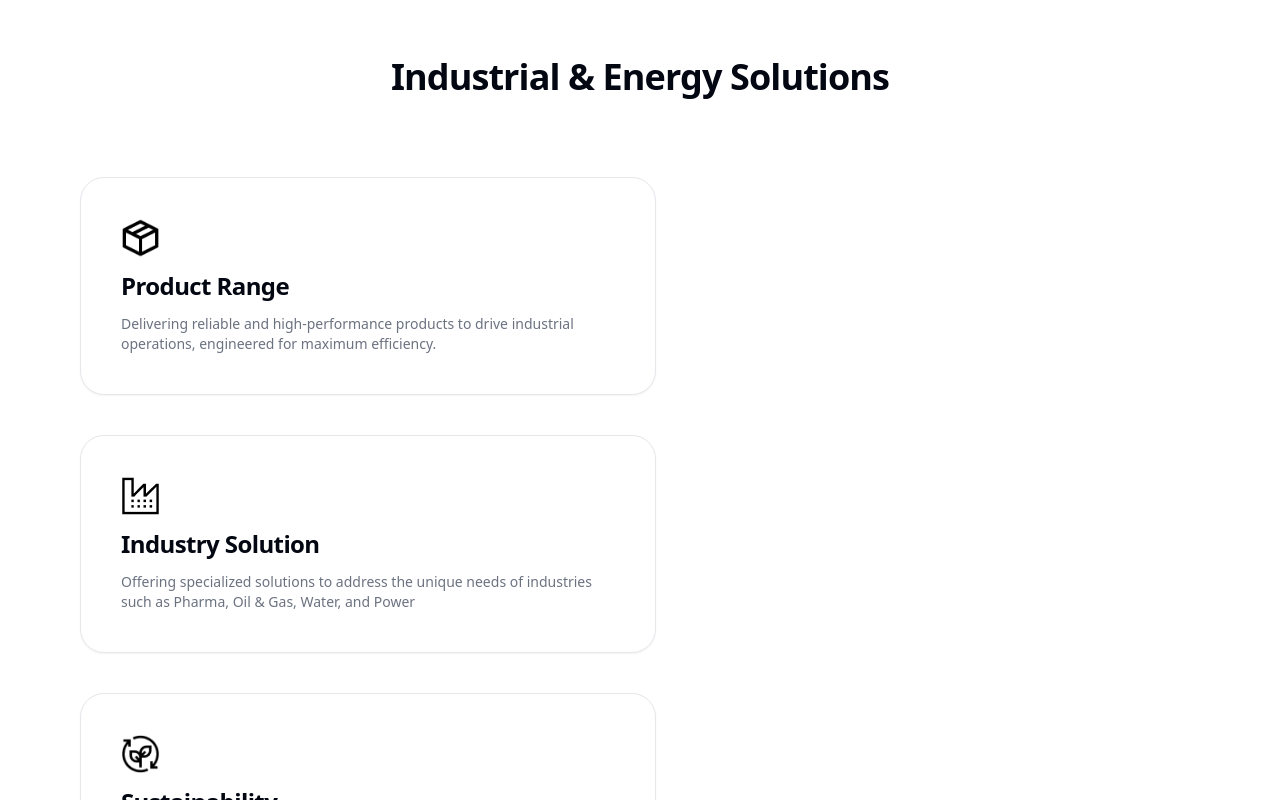
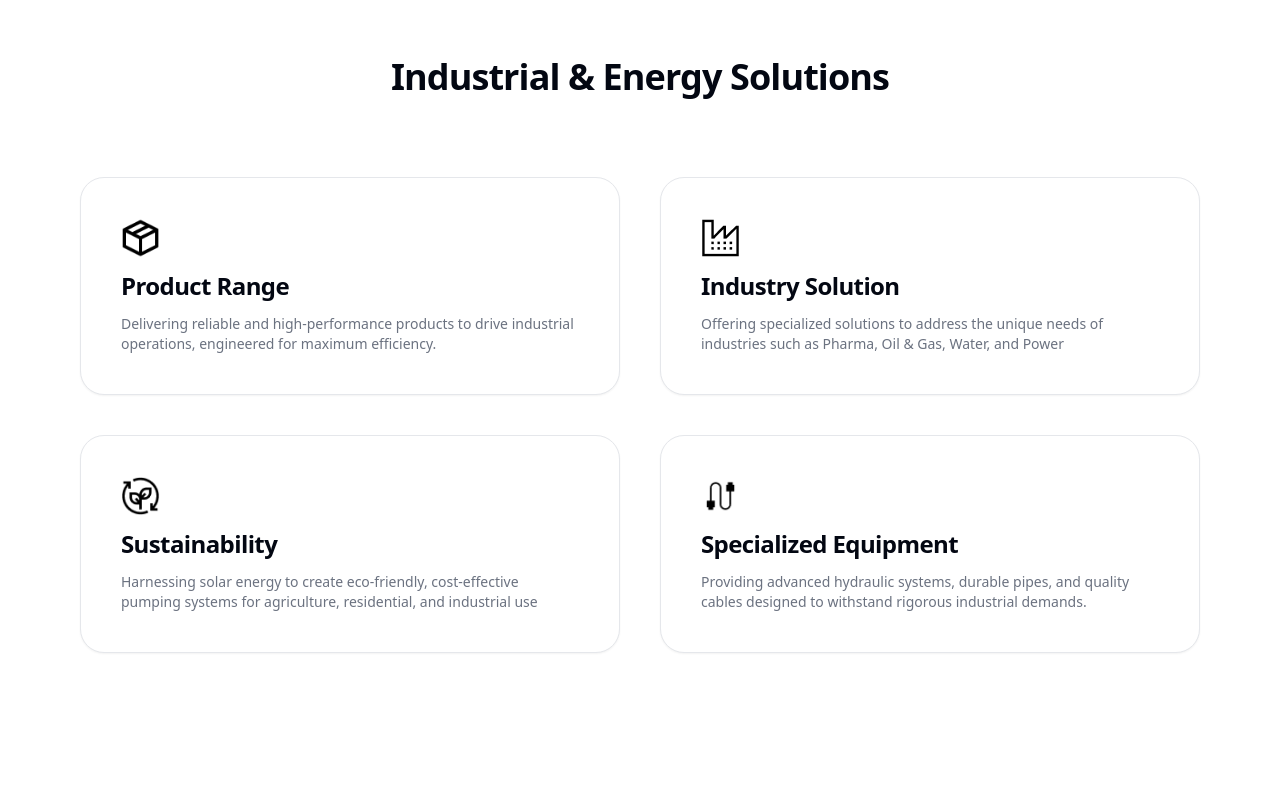
Before and after one commit to subashio/SP_International_Company, a Next.js app: page /About in a window 1280 px wide. Shown: the part 1460-2260 px from the top of the page. Built offline with nearby package versions, Linux system fonts and the light colour scheme.

Commit message:
update/number-modifyed

```diff
--- a/src/app/About/page.tsx
+++ b/src/app/About/page.tsx
@@ -120,7 +120,8 @@ export default function About() {
         <h1 className="text-center text-2xl font-bold leading-none tracking-tight md:text-4xl">
           Industrial & Energy Solutions
         </h1>
-        <ul className="my-10 flex max-w-7xl flex-wrap items-center justify-center gap-10 py-10 lg:gap-10 xl:justify-between">
+        {/* <ul className="my-10 flex max-w-7xl flex-wrap items-center justify-center gap-10 bg-slate-500 py-10 lg:gap-10 xl:justify-between"> */}
+        <ul className="my-10 grid w-full max-w-7xl place-content-center gap-10 py-10 md:grid-cols-2 lg:gap-10">
           {AboutCards.map((item, index) => (
             <motion.li
               key={index}
@@ -135,7 +136,7 @@ export default function About() {
               <Card className="max-w-xl cursor-pointer rounded-3xl p-10 text-card-foreground transition-all duration-300 hover:bg-[#DDF5FF] hover:shadow-[rgba(17,_17,_26,_0.1)_0px_0px_16px]">
                 <img
                   src={item.img}
-                  alt="SP Internationali logo image"
+                  alt="SP International services logo image"
                   className="h-10"
                 />
                 <CardTitle className="my-4">{item.name}</CardTitle>
--- a/src/app/Contact/page.tsx
+++ b/src/app/Contact/page.tsx
@@ -96,7 +96,7 @@ export default function Contact() {
                 <CardContent className="flex flex-col justify-center gap-2">
                   <h1 className="text-xl font-semibold">Contact</h1>
                   <div className="text-[16px]">
-                    <p> Mobile: +91 9535032396</p>
+                    <p> Mobile: +91 8072010950</p>
                     <p> E-mail: info@spintls.com</p>
                   </div>
                 </CardContent>
```
